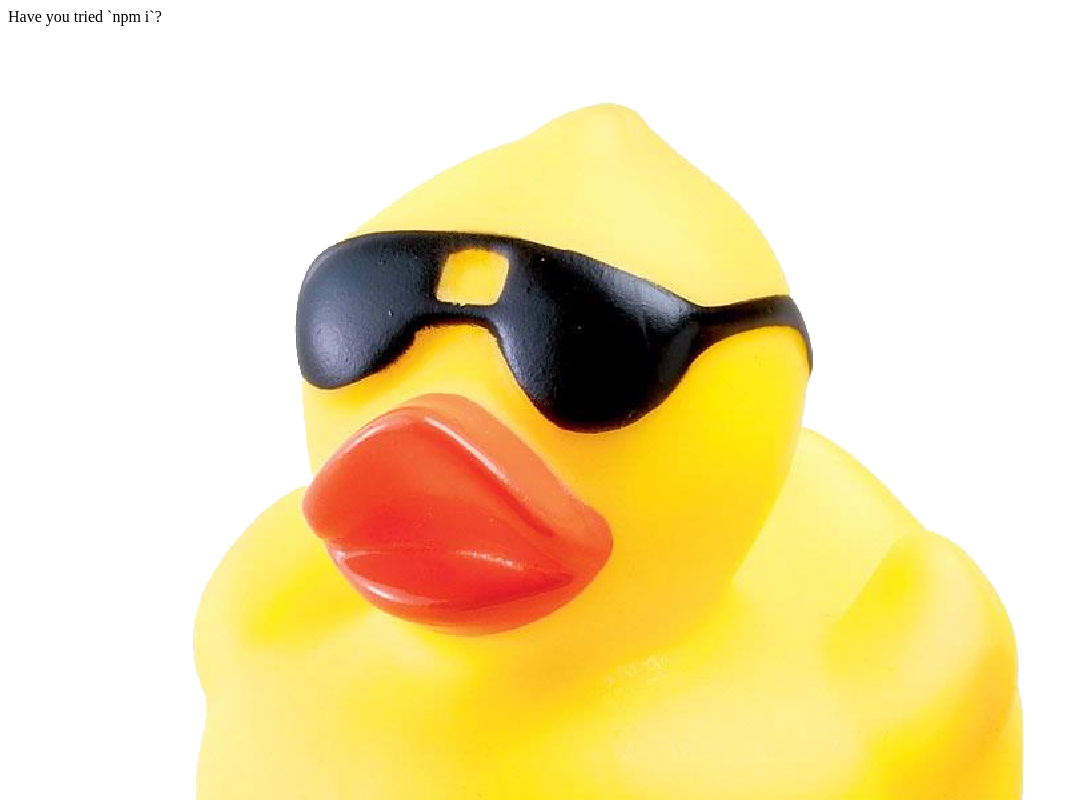
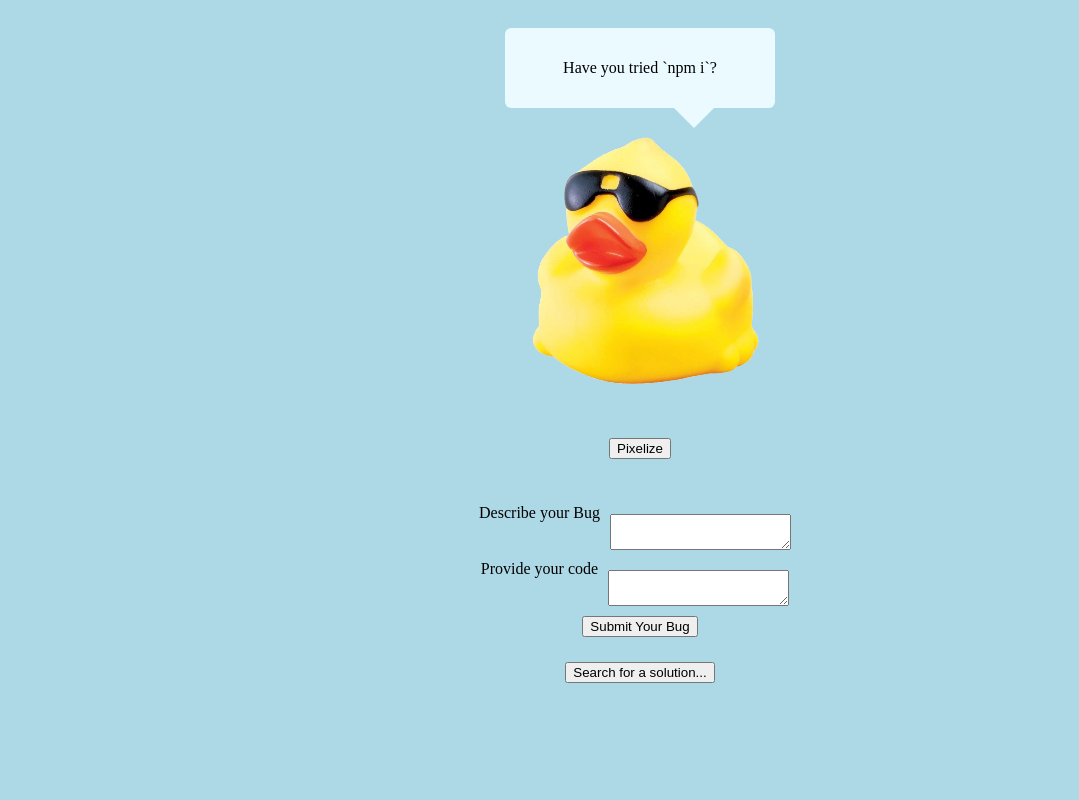
Before and after one commit to prudhomk/professor-duck, a React app: page / in a window 1280 px wide. Shown: the top 800 px of the page, without its empty margins (0-1079 px from the left). Built offline with nearby package versions, Linux system fonts and the light colour scheme.

Commit message:
added basic styling, added button prompt and img toggling

```diff
--- /dev/null
+++ b/src/components/duck/Duck.css
@@ -0,0 +1,64 @@
+html {
+  background-color: lightblue;
+}
+
+div {
+  display: flex;
+  flex-direction: column;
+  justify-content: center;
+  align-items: center;
+  padding: 10px;
+}
+
+.duck img {
+  width: 300px;
+  height: 300px;
+}
+
+form {
+  display: flex;
+  flex-direction: column;
+  justify-content: center;
+  align-items: center;
+  margin: 10px;
+  padding: 15px;
+}
+
+label {
+  display: flex;
+  flex-direction: row;
+}
+
+textarea {
+  margin: 10px;
+}
+
+.button button {
+  margin: 10px;
+}
+
+.speechbubble {
+  display: flex;
+  justify-content: center;
+  align-items: center;
+  position: relative;
+  background: #ebfaff;
+  border-radius: 0.4em;
+  width: 250px;
+  height: 60px;
+  padding: 10px;
+}
+
+.speechbubble:after {
+  content: '';
+  position: absolute;
+  bottom: -20px;
+  left: auto;
+  right: 38px;
+  width: 0;
+  height: 0;
+  border: 43px solid transparent;
+  border-top-color: #ebfaff;
+  margin-left: -21.5px;
+  margin-bottom: -43px;
+}
--- a/src/components/duck/Duck.jsx
+++ b/src/components/duck/Duck.jsx
@@ -1,6 +1,7 @@
 import React, { useState } from 'react';
 import  { phrases, sfx } from '../data/Phrases.js';
 import BugForm from '../form/BugForm';
+import styles from './Duck.css';
 
 export default function Duck() {
   //manage a boolean for if each accessory button has been clicked
@@ -20,7 +21,7 @@ export default function Duck() {
   };
 
   const handleClick = () => {
-    setPixel(true);
+    (pixel === false) ? setPixel(true) : setPixel(false);
   };
 
   const custom = () => {
@@ -39,19 +40,27 @@ export default function Duck() {
     audio.play();
   };
 
+  const buttonText = () => {
+    if(pixel === false) {
+      return 'Pixelize';
+    } else {
+      return 'Rubberize';
+    }
+  };
+
   console.log('rando', randomNum);
   console.log('secret', secretNum);
   return (
     <>
       <div>
-        <div>
+        <div className={styles.speechbubble}>
           {randomPhrase()}
         </div>
-        <div className={StyleSheet.duck}>
+        <div className={styles.duck}>
           <img onClick={quackback} src={custom()}/>
         </div>
-        <div className={StyleSheet.buttons}>
-          <button onClick={handleClick}>Pixelize</button>
+        <div className={styles.buttons}>
+          <button onClick={handleClick}>{buttonText()}</button>
         </div>
         <BugForm/>
       </div>
```
